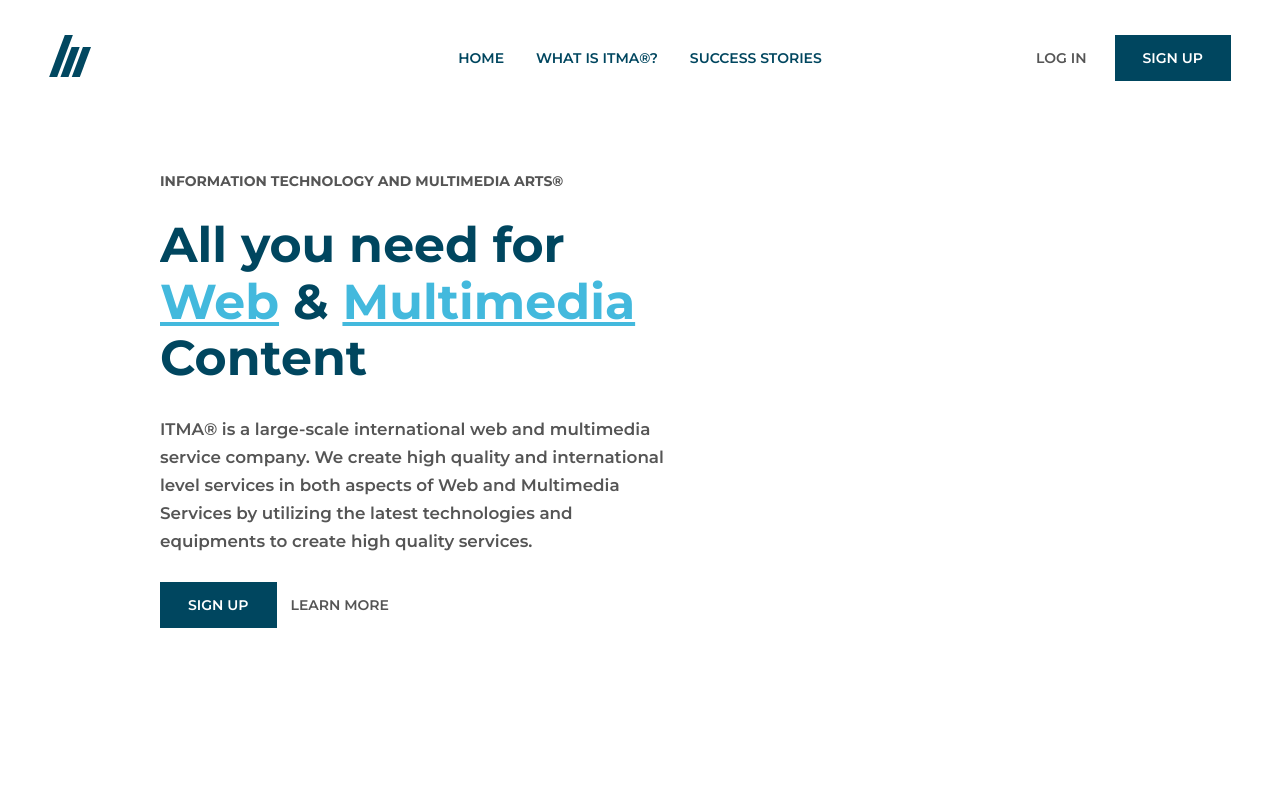
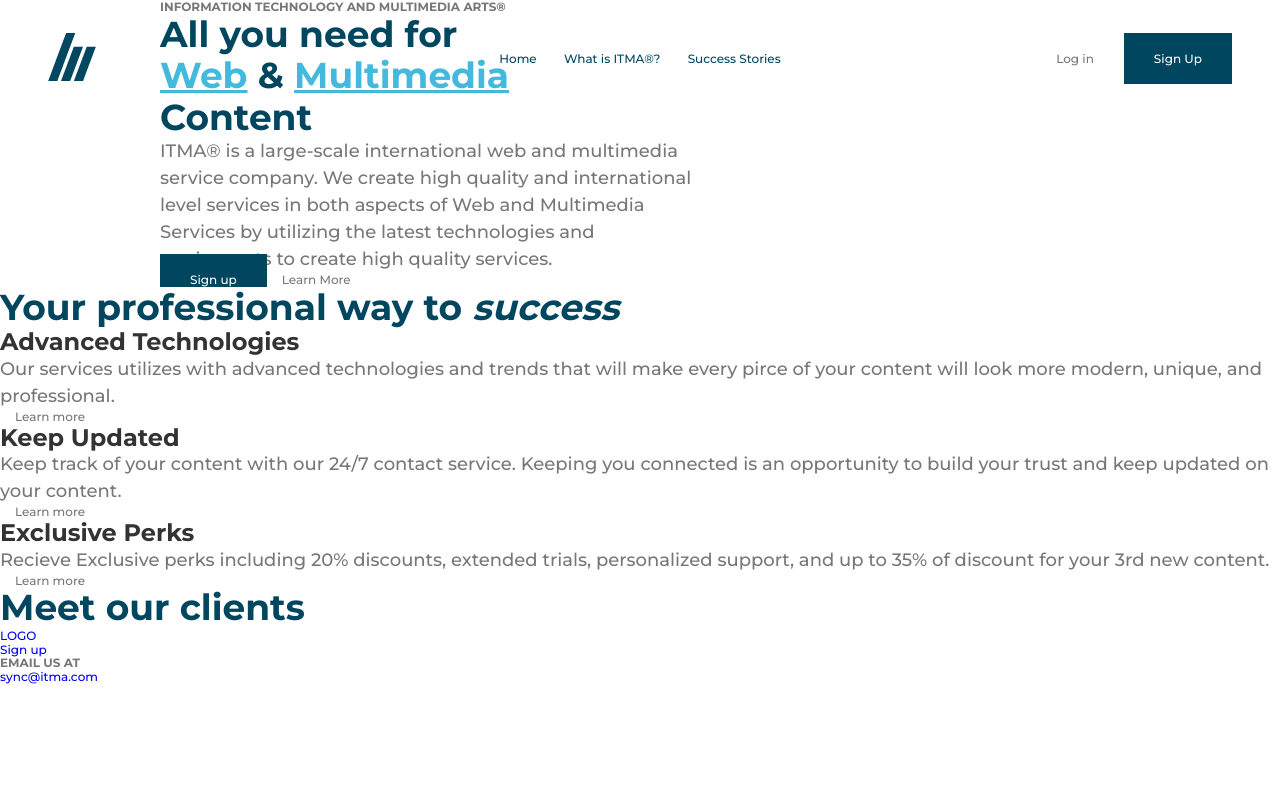
Before and after one commit to Vherniel/ITMA-Redesign, a website: page index.pug in a window 1280 px wide. Shown: the top 797 px of the page. Drawn offline with nearby package versions, Linux system fonts and the light colour scheme; files that its build step writes are made by us from their sources.

Commit message:
Header bar refactor.

```diff
--- a/index.pug
+++ b/index.pug
@@ -1,51 +1,47 @@
 <!DOCTYPE html>
 html(lang="en")
-
   head
     meta(charset="UTF-8")
     meta(name="viewport", content="width=device-width, initial-scale=1.0")
     meta(http-equiv="X-UA-Compatible", content="ie=edge")
     link(rel="stylesheet", type="text/css", href="/dist/css/normalize.css")
     link(rel="stylesheet", type="text/css", href="/dist/css/style.css")
-    link(rel="stylesheet", type="text/css", href="https://fonts.googleapis.com/css?family=Montserrat:600,700,800")
+    link(rel="stylesheet", type="text/css", href="https://fonts.googleapis.com/css?family=Montserrat:500,600,700,800")
+    // Replace .png to .ico
+    link(rel="shortcut icon", type="image/x-icon", href="/dist/img/favicon.png")
     title ITMA®
-
   body
-
     header#header-top
-      div#header-container
-        div#logo-container
-          //Logo
-          a(href="#")
-            svg#logo(xmlns="http://www.w3.org/2000/svg", viewBox="0 0 593.7 597.4")
-              style(type="text/css").
-                .st0 {
-                  fill: #014760;
-                }
-              polygon(class="st0", points="319.8 170.7 160.2 597.4 273.9 597.4 433.4 170.7 ")
-              polygon(class="st0", points="480.1 170.7 320.5 597.4 434.2 597.4 593.7 170.7 ")
-              polygon(class="st0", points="223.7 0 0.3 597.4 114 597.4 337.3 0 ")
-        nav#nav-top
-          ul#link-container
-            li
-              a(href="#") Home
-            li
-              a(href="#") What is ITMA®?
-            li
-              a(href="#") Success Stories
-        div#cta-buttons
-          a(href="#" class="cta-button-login") Log in
-          a(href="#" class="cta-button-signup") Sign Up
-
+      div#logo-container
+        //Logo
+        a(href="#")
+          svg(xmlns="http://www.w3.org/2000/svg", viewBox="0 0 593.7 597.4")
+            style(type="text/css").
+              .st0 {
+                fill: #014760;
+              }
+            polygon(class="st0", points="319.8 170.7 160.2 597.4 273.9 597.4 433.4 170.7 ")
+            polygon(class="st0", points="480.1 170.7 320.5 597.4 434.2 597.4 593.7 170.7 ")
+            polygon(class="st0", points="223.7 0 0.3 597.4 114 597.4 337.3 0 ")
+      nav
+        ul
+          li
+            a(href="#") Home
+          li
+            a(href="#") What is ITMA®?
+          li
+            a(href="#") Success Stories
+      div.cta-buttons
+        a(href="#" class="cta-button-login") Log in
+        a(href="#" class="cta-button-signup") Sign Up
     main#landing-page
       div.container-main
         h3 Information Technology and Multimedia Arts®
-        h1 All you need for#[br] #[em Web] & #[em Multimedia]#[br]Content
+        h1 All you need for#[br] #[em.special-emphasis Web] & #[em.special-emphasis Multimedia]#[br]Content
         p ITMA® is a large-scale international web and multimedia#[br]service company. We create high quality and international#[br]level services in both aspects of Web and Multimedia#[br]Services by utilizing the latest technologies and#[br]equipments to create high quality services.
         div.cta-buttons
           a(href="#" class="cta-button-signup") Sign up
           a(href="#" class="cta-button-learnmore") Learn More
-
     section
       div
         h1 Your professional way to #[em success]
@@ -53,28 +49,24 @@
         div
           h2 Advanced Technologies
           p Our services utilizes with advanced technologies and trends that will make every pirce of your content will look more modern, unique, and professional.
-          a(href="#") Learn more
+          a(href="#" class="cta-button-learnmore") Learn more
         div
           h2 Keep Updated
           p Keep track of your content with our 24/7 contact service. Keeping you connected is an opportunity to build your trust and keep updated on your content.
-          a(href="#") Learn more
+          a(href="#" class="cta-button-learnmore") Learn more
         div
           h2 Exclusive Perks
           p Recieve Exclusive perks including 20% discounts, extended trials, personalized support, and up to 35% of discount for your 3rd new content.
-          a(href="#") Learn more
-
+          a(href="#" class="cta-button-learnmore") Learn more
     section
       // TODO
-
     section
       // TODO
-
     section
       h1 Meet our clients
       div
         a(href="#") LOGO
       a(href="#") Sign up
-
     section
       div
         h3 Email us at
--- a/scss/style.scss
+++ b/scss/style.scss
@@ -1,15 +1,34 @@
-$primary-color: #00465F;
-$secondary-color: #43B9DD;
-$subtitle-color: #555;
+/*
+**  Variables  **
+*/
+
+$color-dark-teal: #00465F;
+$color-light-blue: #43B9DD;
+$color-regular-gray: #777;
+$color-black: #333;
+$color-white: #fff;
+$font-family: Montserrat, Arial, Helvetica, sans-serif;
+$root-font-size: 12px;
+$heading-large-font-size: 3rem;
+$heading-medium-font-size: 2rem;
+$heading-small-font-size: 1rem;
+$default-font-weight: 500;
+$paragraph-line-height: 2.25rem;
+$paragraph-font-size: 1.5rem;
 
 /*
---  GLOBAL TAGS
+**  Tag Configurations  **
 */
 
-html,body {
-  font-family: Montserrat, Arial, Helvetica, sans-serif;
-  font-size: 14px;
-  font-weight: 600;
+:root {
+  font-size: $root-font-size;
+}
+
+html, body {
+  font-family: $font-family;
+  font-size: 100%;
+  font-weight: $default-font-weight;
+  height: 100%;
 }
 
 h1, h2, h3, h4, h5, h6, p {
@@ -21,57 +40,32 @@
   text-decoration: none;
 }
 
-em {
-  color: $secondary-color;
-  text-decoration: underline;
-  font-style: normal;
+h1 {
+  color: $color-dark-teal;
+  font-size: $heading-large-font-size;
 }
 
-h1 {
-  color: $primary-color;
-  font-size: 3.5rem;
-  padding: 1rem 0;
+h2 {
+  font-size: $heading-medium-font-size;
+  color: $color-black;
+
 }
 
 h3 {
-  font-size: 1rem;
-  color: $subtitle-color;
+  font-size: $heading-small-font-size;
+  color: $color-regular-gray;
   text-transform: uppercase;
-  padding: 1rem 0;
 }
 
 p {
-  color: $subtitle-color;
-  padding: 1rem 0;
-  font-size: 1.2rem;
-  line-height: 2rem;
+  color: $color-regular-gray;
+  font-size: $paragraph-font-size;
+  line-height: $paragraph-line-height;
 }
 
 /*
---  CLASSES
+**  Classes
 */
-
-.cta-buttons {
-  padding: 1rem 0;
-  margin: 1rem 0;
-  text-transform: uppercase;
-}
-
-.cta-button-signup {
-  background-color: $primary-color;
-  color: #fff;
-  padding: 1rem 2rem;
-}
-
-.cta-button-login {
-  color: $subtitle-color;
-  margin-right: 2rem;
-}
-
-.cta-button-learnmore {
-  margin-left: 1rem;
-  color: $subtitle-color;
-}
 
 .container-main {
   width: 75%;
@@ -79,64 +73,80 @@
   overflow: hidden;
 }
 
+.special-emphasis {
+  color: $color-light-blue;
+  text-decoration: underline;
+  font-style: normal;
+}
+
+.cta-buttons-container {
+  padding: 1rem 0;
+  margin: 1rem 0;
+  text-transform: uppercase;
+}
+
+.cta-button-signup {
+  background-color: $color-dark-teal;
+  color: $color-white;
+  padding: 1.5rem 2.5rem;
+}
+
+.cta-button-login {
+  color: $color-regular-gray;
+  margin-right: 2.5rem;
+}
+
+.cta-button-learnmore {
+  margin-left: 1.25rem;
+  color: $color-regular-gray;
+}
+
 /*
---  HEADER TOP
+**  Header Navigation Menu
 */
+
 
 #header-top {
   position: fixed;
-  width: 100%;
   top: 0;
   left: 0;
+  width: 100%;
+  padding: 2.75rem 4rem;
+  display: flex;
+  box-sizing: border-box;
+  align-items: center;
 }
 
-#header-top #header-container {
-  margin: 2.5rem 3.5rem;
-  display: flex;
-  align-items: center;
-  text-transform: uppercase;
+#logo-container {
+  flex: 1;
 }
 
-#header-top #logo-container {
-  flex-grow: 1;
+#logo-container svg {
+  width: 4rem;
+  height: 4rem;
 }
 
-#header-top #logo {
-  width: 3rem;
+#header-top nav {
+  flex: 1;
 }
 
-#header-top #nav-top {
-  position: absolute;
-  top: 50%;
-  left: 50%;
-  transform: translateX(-50%) translateY(-50%);
+#header-top nav ul {
+  margin: 0;
+  padding: 0;
+  text-align: center;
 }
 
-#header-top #link-container {
+#header-top nav ul li {
   list-style: none;
-  padding: 0;
-}
-
-#header-top #link-container li {
   display: inline-block;
   padding: 1rem;
 }
 
-#header-top #link-container li a {
-  color: $primary-color;
+#header-top nav ul li a {
+  color: $color-dark-teal;
 }
 
-#header-top #cta-buttons {
+#header-top .cta-buttons {
+  flex: 1;
   text-align: right;
 }
-
-/*
---  MAIN SECTION
-*/
-
-#landing-page {
-  display: flex;
-  flex-direction: column;
-  justify-content: center;
-  height: 100vh;
-}
```
Also changed, not shown: dist/css/style.css, dist/img/favicon.png (added), dist/index.html.
